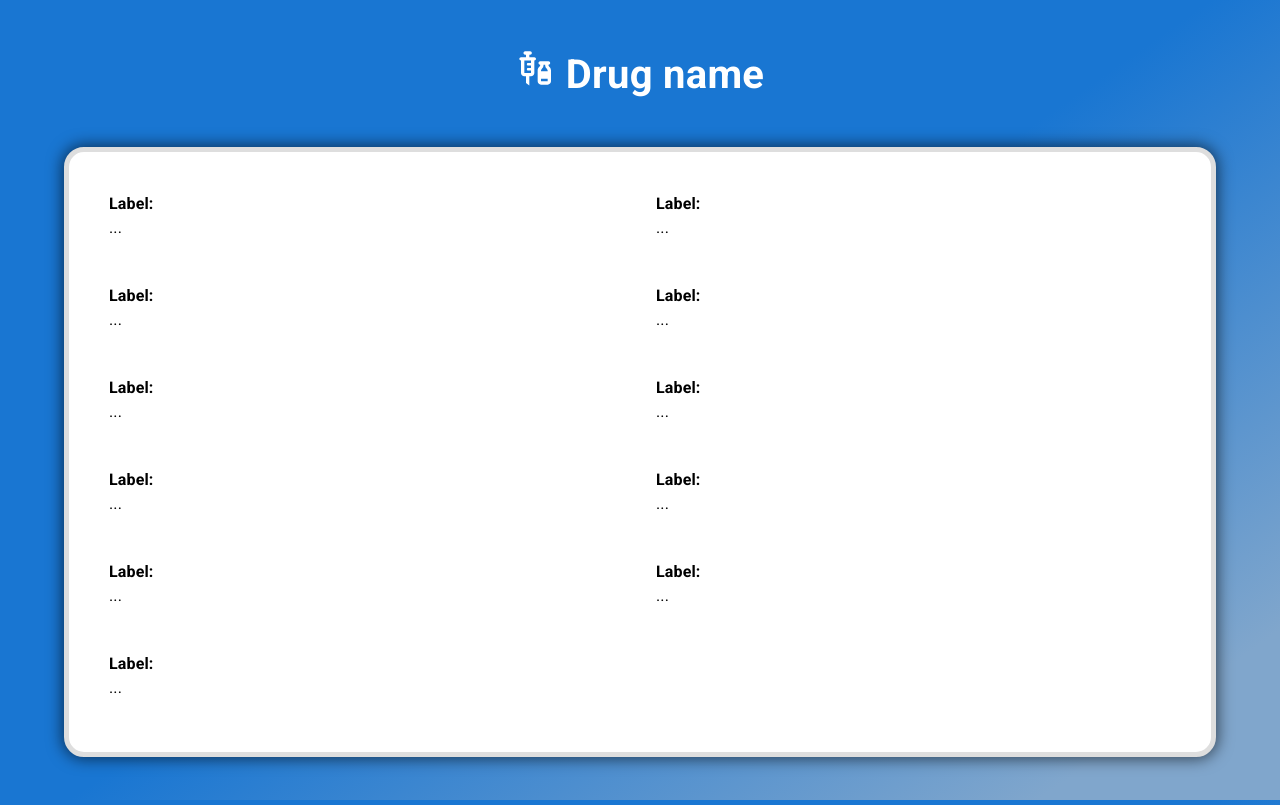
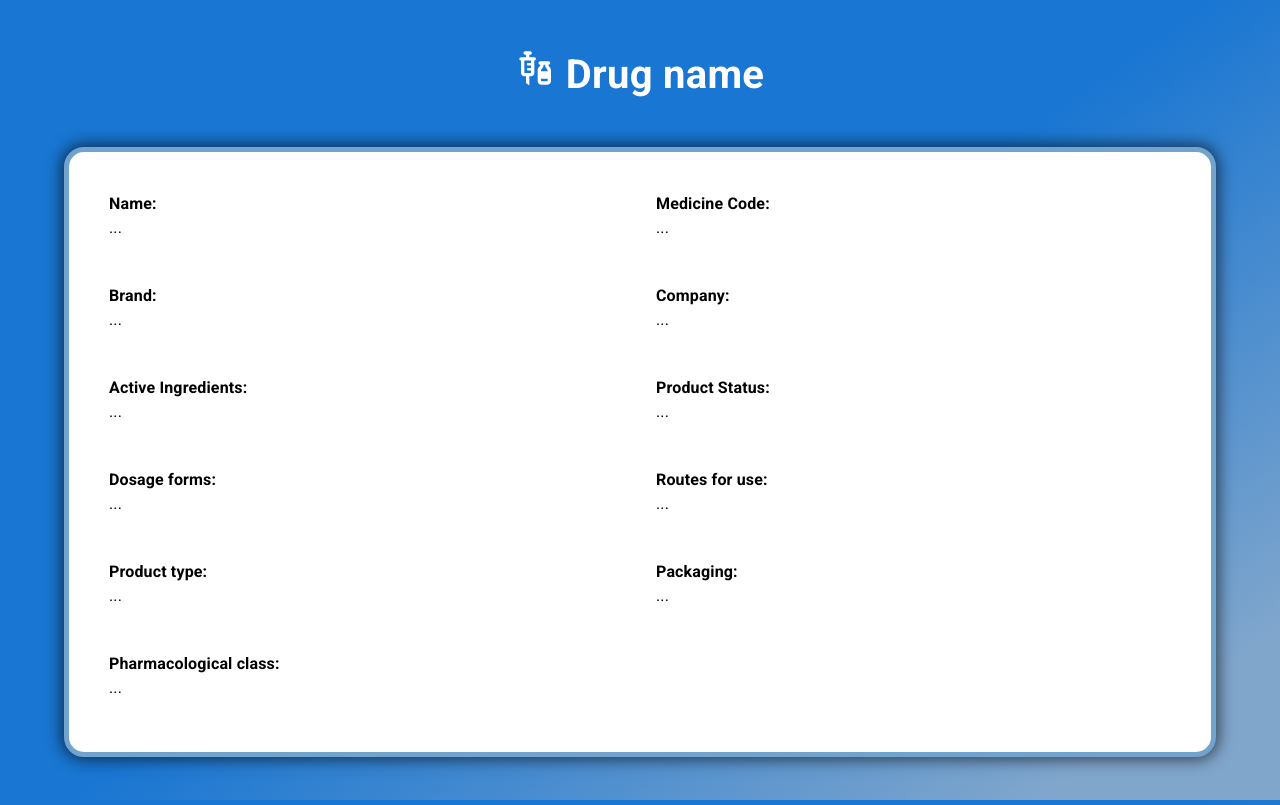
Before and after one commit to OliverWalters/medicine-search, a React (Vite) app: page /drug/1 in a window 1280 px wide. Built offline with nearby package versions, Linux system fonts and the light colour scheme; no server answers.

Commit message:
fix(drug): UI changes

```diff
--- a/src/assets/Drug.css
+++ b/src/assets/Drug.css
@@ -25,9 +25,9 @@
     background-color: #ffffff;
     color: black;
     padding: 40px;
-    border: #dedede solid 5px;
+    border: #72a3cc solid 5px;
     border-radius: 20px;
-    box-shadow: 0 0 15px 2px rgba(0, 0, 0, 0.578);
+    box-shadow: 0 0 15px 3px rgba(0, 0, 0, 0.578);
 }
 
 .drug__info__label {
--- a/src/components/Drug.jsx
+++ b/src/components/Drug.jsx
@@ -53,17 +53,17 @@ export function Drug() {
                     ><VaccinesIcon className="drug__icon" />Drug name</Typography>
 
                     <Box className="drug__info">
-                        <SqueletonDrugInfoItem />
-                        <SqueletonDrugInfoItem />
-                        <SqueletonDrugInfoItem />
-                        <SqueletonDrugInfoItem />
-                        <SqueletonDrugInfoItem />
-                        <SqueletonDrugInfoItem />
-                        <SqueletonDrugInfoItem />
-                        <SqueletonDrugInfoItem />
-                        <SqueletonDrugInfoItem />
-                        <SqueletonDrugInfoItem />
-                        <SqueletonDrugInfoItem />
+                        <SqueletonDrugInfoItem label="Name:" />
+                        <SqueletonDrugInfoItem label="Medicine Code:" />
+                        <SqueletonDrugInfoItem label="Brand:" />
+                        <SqueletonDrugInfoItem label="Company:" />
+                        <SqueletonDrugInfoItem label="Active Ingredients:" />
+                        <SqueletonDrugInfoItem label="Product Status:" />
+                        <SqueletonDrugInfoItem label="Dosage forms:" />
+                        <SqueletonDrugInfoItem label="Routes for use:" />
+                        <SqueletonDrugInfoItem label="Product type:"/>
+                        <SqueletonDrugInfoItem label="Packaging:" />
+                        <SqueletonDrugInfoItem label="Pharmacological class:" />
                     </Box>
                 </Box>}
 
--- a/src/components/SqueletonDrugInfoItem.jsx
+++ b/src/components/SqueletonDrugInfoItem.jsx
@@ -1,6 +1,6 @@
 import { Typography } from "@mui/material";
-export function SqueletonDrugInfoItem() {
+export function SqueletonDrugInfoItem({label}) {
     return (
-       <Typography className='drug__info__data'><span className='drug__info__label'>Label: </span> ...</Typography>
+       <Typography className='drug__info__data'><span className='drug__info__label'>{label}</span> ...</Typography>
     );
 }
```
